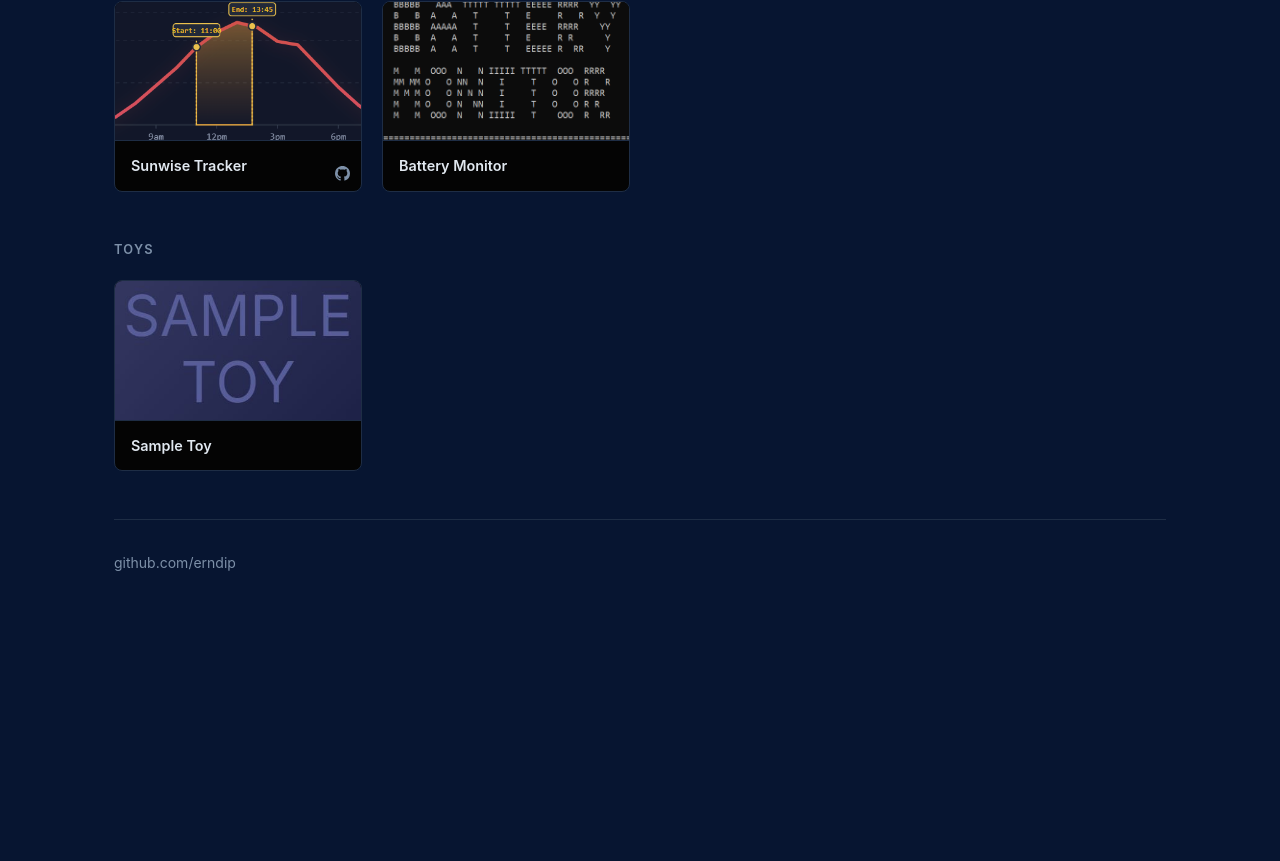
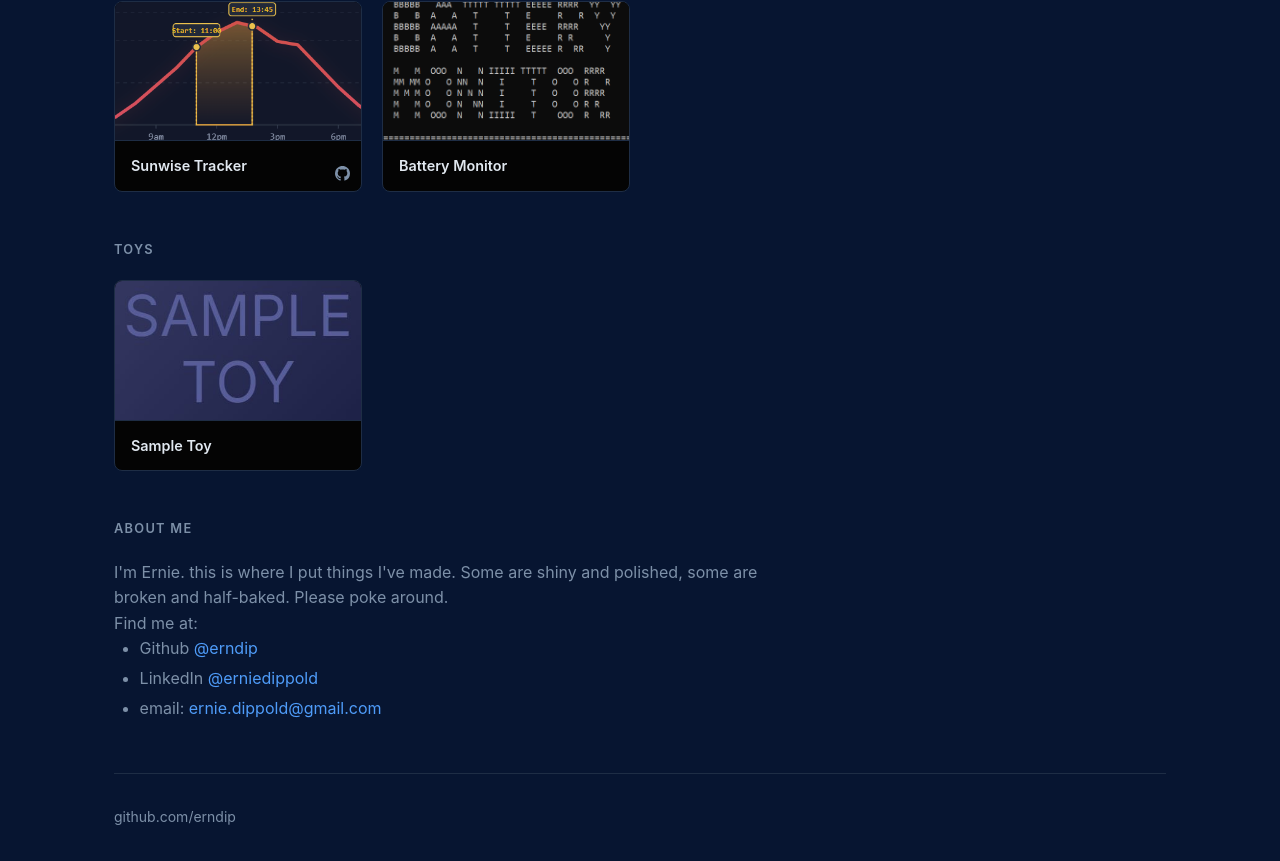
Before and after one commit to erndip/erndip.github.io, a React (Vite) app: page / in a window 1280 px wide. Shown: the part 338-1199 px from the top of the page. Before the commit the page ends 945 px from the top, so only its background shows below. Built offline with nearby package versions, Linux system fonts and the light colour scheme; no server answers; a web font is replaced by a local one.

Commit message:
Updated SWT card, added about section

```diff
--- a/src/App.module.css
+++ b/src/App.module.css
@@ -44,6 +44,26 @@
   margin-bottom: 1.25rem;
 }
 
+.aboutText {
+  color: var(--text-secondary);
+  font-size: 1rem;
+  line-height: 1.6;
+  max-width: 650px;
+}
+
+.aboutList {
+  color: var(--text-secondary);
+  font-size: 1rem;
+  line-height: 1.6;
+  max-width: 650px;
+  margin: 0;
+  padding-left: 1.6rem;
+}
+
+.aboutList li {
+  margin-bottom: 0.25rem;
+}
+
 .grid {
   display: grid;
   grid-template-columns: repeat(auto-fill, minmax(240px, 1fr));
--- a/src/App.tsx
+++ b/src/App.tsx
@@ -46,6 +46,21 @@ export default function App() {
             </div>
           </section>
         )}
+
+        <section className={styles.section}>
+          <h2 className={styles.sectionTitle}>About Me</h2>
+          <p className={styles.aboutText}>
+            I'm Ernie. this is where I put things I've made. Some are shiny and polished, some are broken and half-baked. Please poke around.
+          </p>
+          <p className={styles.aboutText}>Find me at:</p>
+          <ul className={styles.aboutList}>
+            <li>Github <a href="https://github.com/erndip" target="_blank" rel="noopener noreferrer">@erndip</a></li>
+            <li>LinkedIn <a href="https://linkedin.com/in/erniedippold" target="_blank" rel="noopener noreferrer">@erniedippold</a></li>
+            <li>email: <a href="mailto:ernie.dippold@gmail.com">ernie.dippold@gmail.com</a></li>
+          </ul>
+        </section>
+
+
       </main>
 
       <footer className={styles.footer}>
--- a/src/data/projects.ts
+++ b/src/data/projects.ts
@@ -13,7 +13,7 @@ export const projects: Project[] = [
   {
     id: 'sunwise-tracker',
     title: 'Sunwise Tracker',
-    description: 'UV index tracker with location search and Fitzpatrick skin-type–aware sun exposure guidance.',
+    description: 'UVI integral calculator and tracker with realtime location weather data.',
     thumbnail: '/images/sunwise_tracker_thumbnail.png',
     repoUrl: 'https://github.com/erndip/sunwise-tracker',
     liveUrl: 'https://erndip.github.io/sunwise-tracker',
```
